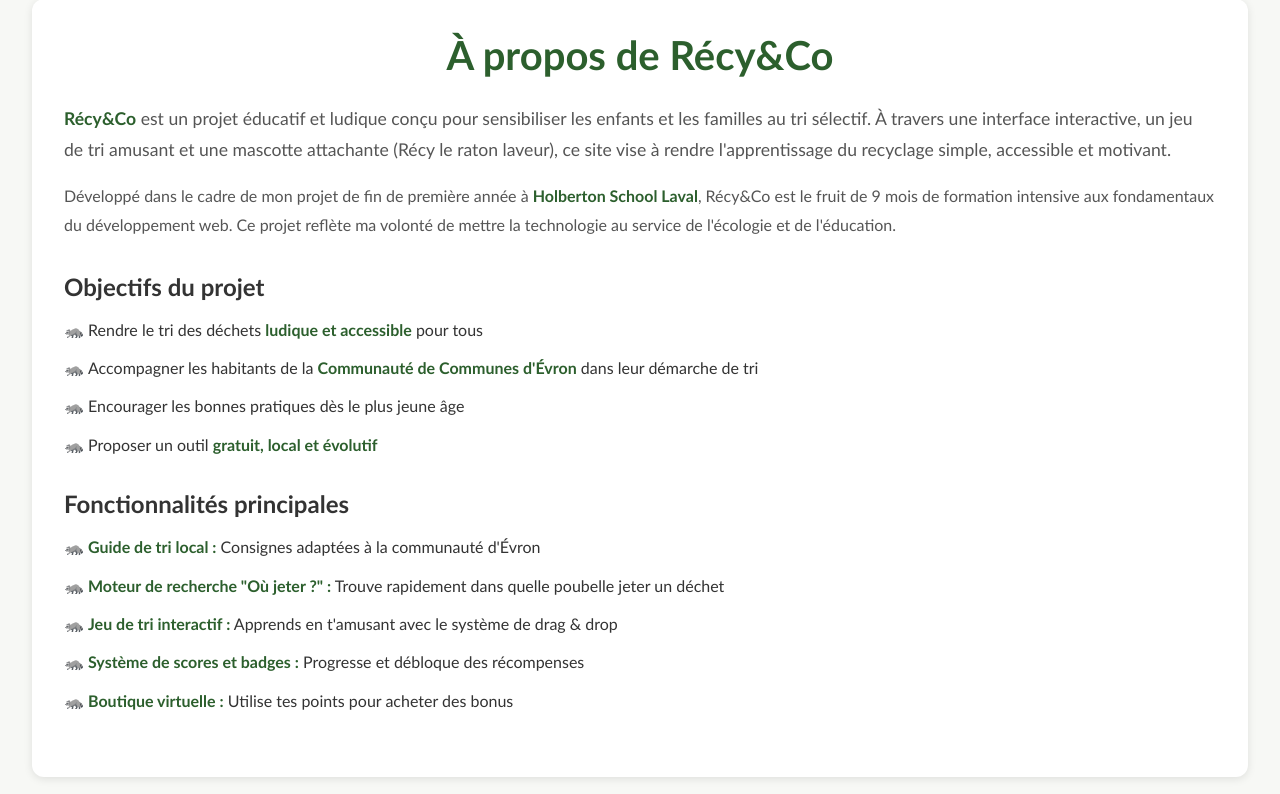
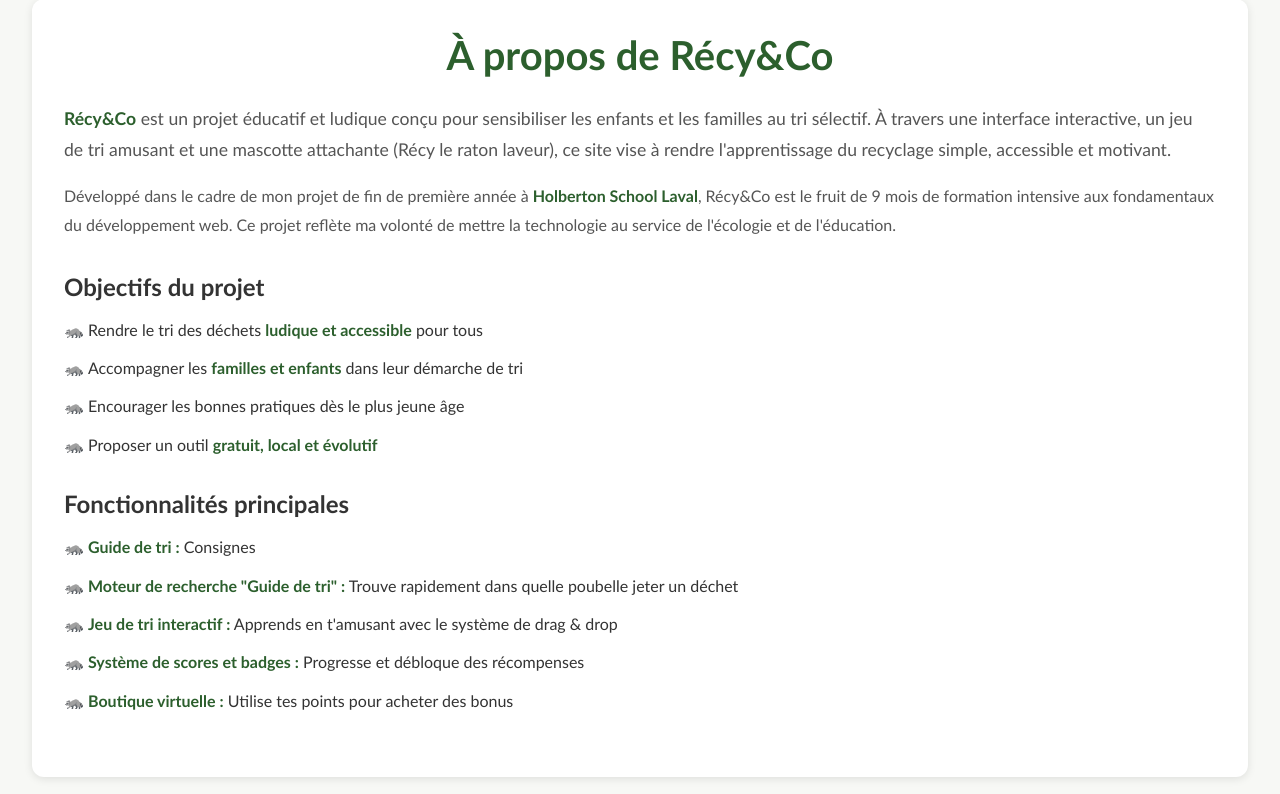
Before and after one commit to StrawberSam/RecyandCo, a Flask app: page /about in a window 1280 px wide. Shown: the part 679-1473 px from the top of the page. Run offline with Flask 3, Linux system fonts and the light colour scheme; parts of the project's set-up code (start-up, migrations or seed data) failed here and were passed over.

Commit message:
🎨 | fix: changement de texte

```diff
--- a/app/frontend/templates/about.html
+++ b/app/frontend/templates/about.html
@@ -47,7 +47,7 @@
             <h3>Objectifs du projet</h3>
             <ul>
                 <li>Rendre le tri des déchets <strong>ludique et accessible</strong> pour tous</li>
-                <li>Accompagner les habitants de la <strong>Communauté de Communes d'Évron</strong>
+                <li>Accompagner les <strong>familles et enfants</strong>
                     dans leur démarche de tri</li>
                 <li>Encourager les bonnes pratiques dès le plus jeune âge</li>
                 <li>Proposer un outil <strong>gratuit, local et évolutif</strong></li>
@@ -57,8 +57,8 @@
         <div class="project-features">
             <h3>Fonctionnalités principales</h3>
             <ul>
-                <li><strong>Guide de tri local :</strong> Consignes adaptées à la communauté d'Évron</li>
-                <li><strong>Moteur de recherche "Où jeter ?" :</strong> Trouve rapidement dans quelle
+                <li><strong>Guide de tri :</strong> Consignes</li>
+                <li><strong>Moteur de recherche "Guide de tri" :</strong> Trouve rapidement dans quelle
                     poubelle jeter un déchet</li>
                 <li><strong>Jeu de tri interactif :</strong> Apprends en t'amusant avec le système de
                     drag & drop</li>
@@ -197,8 +197,7 @@
             <p>Lors de votre inscription sur Récy&Co, nous collectons les informations suivantes :</p>
             <ul>
                 <li><strong>Nom d'utilisateur</strong> : pour vous identifier sur le site</li>
-                <li><strong>Adresse email</strong> : pour la gestion de votre compte et l'envoi
-                    éventuel de goodies</li>
+                <li><strong>Adresse email</strong> : pour la gestion de votre compte</li>
                 <li><strong>Mot de passe</strong> : stocké de manière sécurisée (hashé) dans notre
                     base de données</li>
                 <li><strong>Scores et badges</strong> : pour suivre votre progression dans le jeu</li>
```
